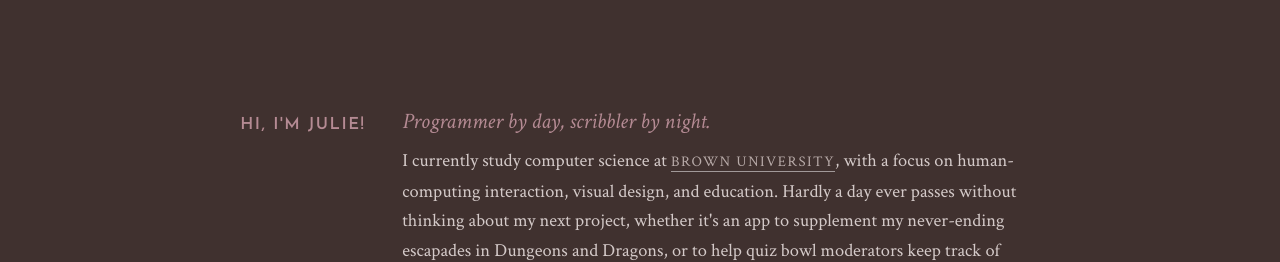
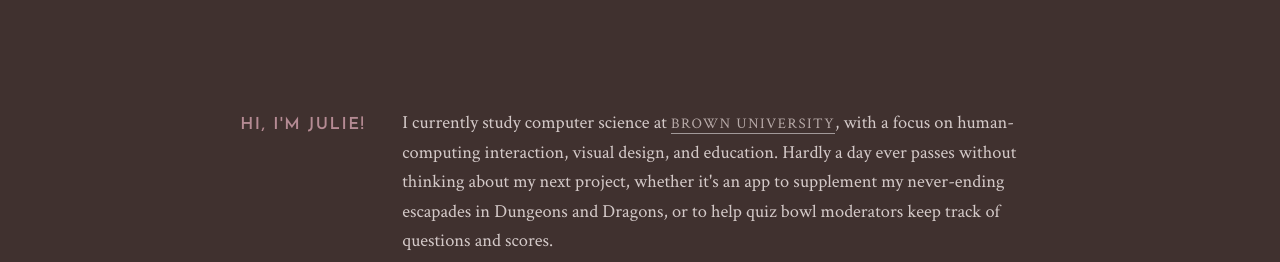
Before and after one commit to heyyyjude42/heyyyjude42.github.io, a website: page index.html in a window 1280 px wide. Shown: the part 830-1092 px from the top of the page. Drawn offline with nearby package versions, Linux system fonts and the light colour scheme.

Commit message:
text changes

```diff
--- a/index.html
+++ b/index.html
@@ -41,7 +41,7 @@
       <div class="section-block">
         <p class="section-subsection">Hi, I'm Julie!</p>
         <div class="section-desc">
-          <p class="section-caption" style="margin-bottom:10px">Programmer by day, scribbler by night.</p>
+          <!-- <p class="section-caption" style="margin-bottom:10px">Programmer by day, scribbler by night.</p> -->
           <p>
             I currently study computer science at <a href="https://www.brown.edu/">Brown University</a>, with a focus on human-computing interaction, visual design, and education. Hardly a day ever passes without thinking about my next project, whether it's an app to supplement my never-ending escapades in Dungeons and Dragons, or to help quiz bowl moderators keep track of questions and scores.
 
```
